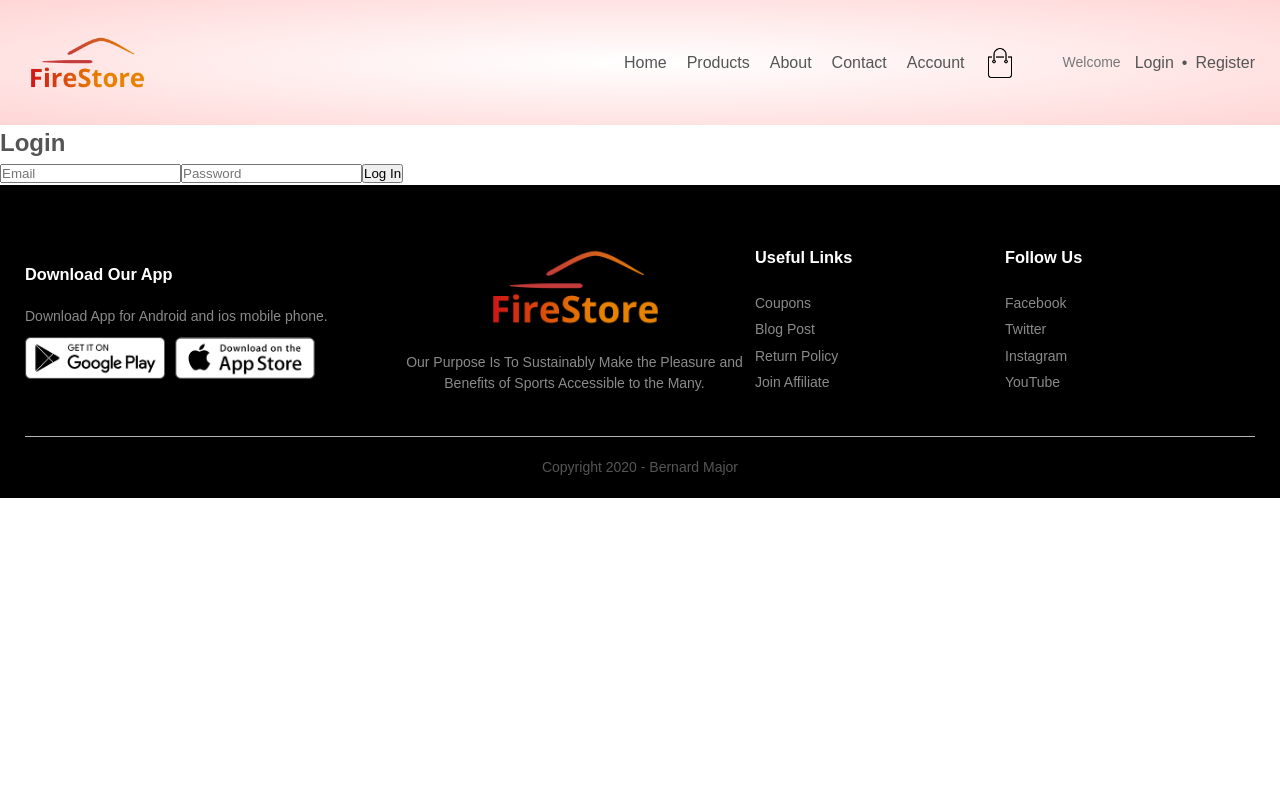
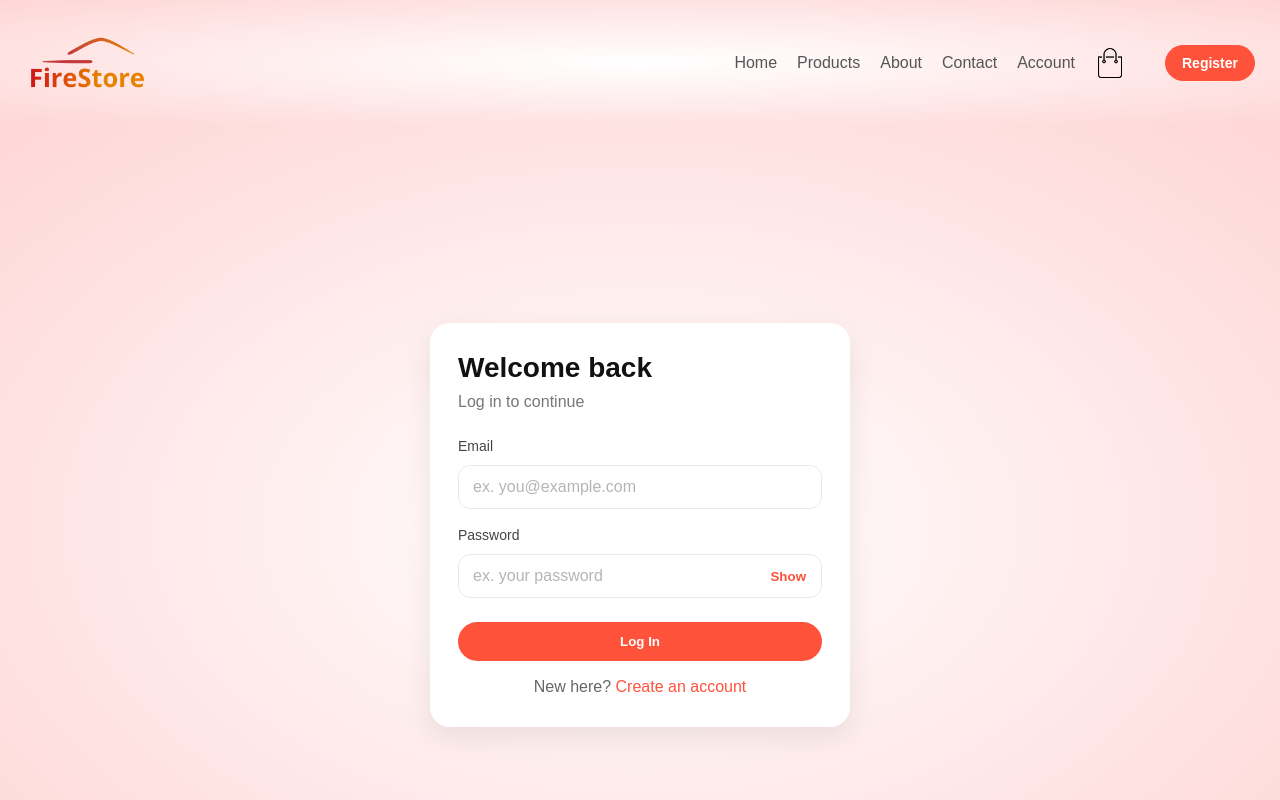
Before and after one commit to kingdomb/firestore-2020-ecommerce, a React app: page /login in a window 1280 px wide. Shown: the top 800 px of the page. Built offline with nearby package versions, Linux system fonts and the light colour scheme; the HTML template or start-up script is replaced by a standard one.

Commit message:
Header auth polish: route-aware Login/Register visibility, themed buttons, spacing + focus styles; show greeting only when logged in

```diff
--- a/src/components/Header.jsx
+++ b/src/components/Header.jsx
@@ -7,16 +7,18 @@ import { useAuth } from '../hooks/useAuth';
 export default function Header() {
   const { pathname } = useLocation();
   const isHome = pathname === '/';
+  const onLogin = pathname === '/login';
+  const onRegister = pathname === '/register';
+
   const { user, logout } = useAuth();
   const [open, setOpen] = useState(false);
 
-  const greeting = user?.name ? `Welcome, ${user.name}` : 'Welcome';
+  const greeting = user?.name ? `Welcome, ${user.name}` : '';
 
   return (
     <HeaderWrap $isHome={isHome}>
       <Container>
         <NavBar>
-          {/* Left: Logo */}
           <Logo>
             <Link to='/'>
               <img
@@ -69,7 +71,6 @@ export default function Header() {
               </ul>
             </Nav>
 
-            {/* Mobile menu toggle (only shows on small screens) */}
             <MenuIcon
               src='/images/menu.png'
               alt='Menu'
@@ -78,21 +79,34 @@ export default function Header() {
           </NavWrap>
 
           <RightSide>
-            <Greeting aria-hidden>{greeting}</Greeting>
+            {greeting && <Greeting aria-hidden>{greeting}</Greeting>}
 
-            <AuthArea>
             {user ? (
               <LogoutBtn type='button' onClick={logout}>
                 Logout
               </LogoutBtn>
             ) : (
-                <AuthLinks>
-                  <Link to='/login'>Login</Link>
-                  <span>•</span>
-                  <Link to='/register'>Register</Link>
-                </AuthLinks>
+              <AuthButtons>
+                {onLogin ? (
+                  <ButtonLink to='/register' $variant='primary'>
+                    Register
+                  </ButtonLink>
+                ) : onRegister ? (
+                  <ButtonLink to='/login' $variant='primary'>
+                    Login
+                  </ButtonLink>
+                ) : (
+                  <>
+                    <ButtonLink to='/login' $variant='ghost'>
+                      Login
+                    </ButtonLink>
+                    <ButtonLink to='/register' $variant='primary'>
+                      Register
+                    </ButtonLink>
+                  </>
                 )}
-            </AuthArea>
+              </AuthButtons>
+            )}
           </RightSide>
         </NavBar>
       </Container>
@@ -131,7 +145,7 @@ const Logo = styled.div`
 `;
 
 const NavWrap = styled.div`
-  margin-left: auto; /* shove nav rightward */
+  margin-left: auto;
   display: flex;
   align-items: center;
   gap: 12px;
@@ -159,7 +173,6 @@ const Nav = styled.nav`
     color: #ff523b;
   }
 
-  /* Mobile dropdown */
   @media (max-width: 768px) {
     position: absolute;
     top: 100%;
@@ -206,11 +219,11 @@ const MenuIcon = styled.img`
 const RightSide = styled.div`
   display: flex;
   align-items: center;
-  gap: 14px;
-  margin-left: 36px; /* was 16px — gives more space between nav and greeting */
+  gap: 20px; /* more breathing room */
+  margin-left: 40px;
 
-  @media (min-width: 1280px) {
-    margin-left: 48px; /* a touch more on very wide screens (optional) */
+  @media (max-width: 768px) {
+    display: none;
   }
 `;
 
@@ -218,42 +231,104 @@ const Greeting = styled.div`
   color: #777;
   font-size: 14px;
   white-space: nowrap;
-
-  @media (max-width: 992px) {
-    display: none;
-  }
 `;
 
-const AuthArea = styled.div`
-  display: flex;
+const AuthButtons = styled.div`
+  display: inline-flex;
   align-items: center;
-  gap: 8px;
+  gap: 10px;
+`;
 
-  @media (max-width: 768px) {
-    display: none;
+const BTN_HEIGHT = '36px';
+
+const ButtonLink = styled(Link)`
+  --brand: #ff523b;
+  --brand-dark: #563434;
+
+  display: inline-flex;
+  align-items: center;
+  justify-content: center;
+
+  height: ${BTN_HEIGHT};
+  padding: 0 16px;
+  border-radius: 9999px;
+  font-size: 14px;
+  font-weight: 600;
+  text-decoration: none;
+  line-height: 1;
+
+  border: 1px solid var(--brand);
+  transition: background 0.2s ease, color 0.2s ease, border-color 0.2s ease,
+    transform 0.15s ease;
+  will-change: transform;
+
+  ${({ $variant }) =>
+    $variant === 'primary'
+      ? `
+    background: var(--brand);
+    color: #fff;
+
+    &:hover { background: var(--brand-dark); border-color: var(--brand-dark); transform: translateY(-1px); }
+    &:active { transform: translateY(0); }
+  `
+      : `
+    background: transparent;
+    color: var(--brand);
+
+    &:hover { background: rgba(255,82,59,0.08); transform: translateY(-1px); }
+    &:active { transform: translateY(0); }
+  `}
+
+  &:focus-visible {
+    outline: none;
+    box-shadow: 0 0 0 3px rgba(255, 82, 59, 0.3);
+  }
+
+  @media (prefers-reduced-motion: reduce) {
+    transition: none;
+    &:hover,
+    &:active {
+      transform: none;
+    }
   }
 `;
 
 const LogoutBtn = styled.button`
-  background: #ff523b;
+  --brand: #ff523b;
+  --brand-dark: #563434;
+
+  height: ${BTN_HEIGHT};
+  padding: 0 16px;
+  border-radius: 9999px;
+  border: 1px solid var(--brand);
+  background: var(--brand);
   color: #fff;
-  padding: 6px 16px;
-  border-radius: 30px;
-  border: none;
+  font-size: 14px;
+  font-weight: 600;
   cursor: pointer;
-  transition: background 0.3s ease;
+
+  transition: background 0.2s ease, border-color 0.2s ease, transform 0.15s ease;
+  will-change: transform;
 
   &:hover {
-    background: #563434;
+    background: var(--brand-dark);
+    border-color: var(--brand-dark);
+    transform: translateY(-1px);
+  }
+  &:active {
+    transform: translateY(0);
+  }
+
+  &:focus-visible {
+    outline: none;
+    box-shadow: 0 0 0 3px rgba(255, 82, 59, 0.3);
+  }
+
+  @media (prefers-reduced-motion: reduce) {
+    transition: none;
+    &:hover,
+    &:active {
+      transform: none;
+    }
   }
 `;
-
-const AuthLinks = styled.div`
-  display: inline-flex;
-  align-items: center;
-  gap: 8px;
-
-  a {
-    color: #555;
-  }
-`;
--- /dev/null
+++ b/src/components/forms/Input.jsx
@@ -0,0 +1,97 @@
+// firestore:src/components/forms/Input.jsx
+import React, { useState } from 'react';
+import styled from 'styled-components';
+
+export function Input(props) {
+  return <StyledInput {...props} />;
+}
+
+export function PasswordInput({
+  id,
+  name,
+  value,
+  onChange,
+  placeholder = 'ex. your password',
+  required,
+  autoComplete = 'current-password',
+  ...rest
+}) {
+  const [show, setShow] = useState(false);
+  return (
+    <PwWrap>
+      <StyledInput
+        id={id}
+        name={name}
+        type={show ? 'text' : 'password'}
+        value={value}
+        onChange={onChange}
+        placeholder={placeholder}
+        required={required}
+        autoComplete={autoComplete}
+        {...rest}
+      />
+      <PwToggle
+        type='button'
+        onClick={() => setShow((v) => !v)}
+        aria-label={show ? 'Hide password' : 'Show password'}
+        aria-pressed={show}
+      >
+        {show ? 'Hide' : 'Show'}
+      </PwToggle>
+    </PwWrap>
+  );
+}
+
+export const Field = styled.div`
+  display: grid;
+  gap: 8px;
+`;
+
+export const Label = styled.label`
+  font-size: 14px;
+  color: #444;
+`;
+
+// styled-components
+const StyledInput = styled.input`
+  width: 100%;
+  border: 1px solid #e9e9e9;
+  border-radius: 12px;
+  padding: 12px 14px;
+  font-size: 16px;
+  color: #111;
+  transition: border-color 0.2s, box-shadow 0.2s;
+  background: #fff;
+
+  &::placeholder {
+    color: #b5b5b5;
+  } /* lighter */
+
+  &:focus {
+    outline: none;
+    border-color: #ff523b;
+    box-shadow: 0 0 0 4px rgba(255, 82, 59, 0.15);
+  }
+`;
+
+const PwWrap = styled.div`
+  position: relative;
+`;
+
+const PwToggle = styled.button`
+  position: absolute;
+  right: 8px;
+  top: 50%;
+  transform: translateY(-50%);
+  border: 0;
+  background: transparent;
+  color: #ff523b;
+  font-weight: 600;
+  cursor: pointer;
+  padding: 6px 8px;
+  border-radius: 8px;
+
+  &:hover {
+    background: rgba(255, 82, 59, 0.1);
+  }
+`;
--- a/src/pages/Login.jsx
+++ b/src/pages/Login.jsx
@@ -1,33 +1,132 @@
 // firestore:src/pages/Login.jsx
 import React, { useState } from 'react';
+import styled from 'styled-components';
+import { Input, PasswordInput, Field, Label } from '../components/forms/Input';
+// import { useAuth } from '../hooks/useAuth';
 
 export default function Login() {
+  // const { login } = useAuth();
   const [email, setEmail] = useState('');
   const [password, setPassword] = useState('');
 
   const handleSubmit = (e) => {
     e.preventDefault();
-    // TODO: call login from context
+    // login({ email, password });
   };
 
   return (
-    <div>
-      <h2>Login</h2>
-      <form onSubmit={handleSubmit}>
-        <input
+    <PageWrap>
+      <Card>
+        <Heading>Welcome back</Heading>
+        <Sub>Log in to continue</Sub>
+        <Form onSubmit={handleSubmit}>
+          <Field>
+            <Label htmlFor='email'>Email</Label>
+            <Input
+              id='email'
               type='email'
-          placeholder='Email'
+              placeholder='ex. you@example.com'
               value={email}
               onChange={(e) => setEmail(e.target.value)}
+              autoComplete='email'
+              required
             />
-        <input
-          type='password'
-          placeholder='Password'
+          </Field>
+
+          <Field>
+            <Label htmlFor='password'>Password</Label>
+            <PasswordInput
+              id='password'
               value={password}
               onChange={(e) => setPassword(e.target.value)}
+              placeholder='ex. your password'
+              autoComplete='current-password'
+              required
             />
-        <button type='submit'>Log In</button>
-      </form>
-    </div>
+          </Field>
+
+          <Actions>
+            <Button type='submit'>Log In</Button>
+          </Actions>
+        </Form>
+
+        <Alt>
+          New here? <a href='/register'>Create an account</a>
+        </Alt>
+      </Card>
+    </PageWrap>
   );
 }
+
+/* ===========================
+   styled-components (below)
+   =========================== */
+
+const PageWrap = styled.section`
+  background: radial-gradient(#fff, #ffd6d6);
+  min-height: 100vh;
+  display: grid;
+  place-items: center;
+  padding: 40px 16px;
+`;
+
+const Card = styled.div`
+  width: 100%;
+  max-width: 420px;
+  background: #fff;
+  border-radius: 20px;
+  padding: 28px;
+  box-shadow: 0 10px 30px rgba(0, 0, 0, 0.08);
+`;
+
+const Heading = styled.h1`
+  font-size: 28px;
+  line-height: 1.2;
+  color: #111;
+`;
+
+const Sub = styled.p`
+  margin-top: 6px;
+  color: #777;
+`;
+
+const Form = styled.form`
+  margin-top: 22px;
+  display: grid;
+  gap: 16px;
+`;
+
+const Actions = styled.div`
+  margin-top: 8px;
+`;
+
+const Button = styled.button`
+  width: 100%;
+  display: inline-block;
+  background: #ff523b;
+  color: #fff;
+  padding: 12px 18px;
+  border-radius: 30px;
+  border: none;
+  font-weight: 600;
+  cursor: pointer;
+  transition: background 0.25s;
+
+  &:hover {
+    background: #563434;
+  }
+`;
+
+const Alt = styled.p`
+  margin-top: 14px;
+  text-align: center;
+  color: #666;
+
+  a {
+    color: #ff523b;
+    text-decoration: none;
+  }
+  a:hover {
+    text-decoration: underline;
+  }
+`;
--- a/src/pages/Register.jsx
+++ b/src/pages/Register.jsx
@@ -1,7 +1,11 @@
 // firestore:src/pages/Register.jsx
 import React, { useState } from 'react';
+import styled from 'styled-components';
+import { Input, PasswordInput, Field, Label } from '../components/forms/Input';
+// import { useAuth } from '../hooks/useAuth';
 
 export default function Register() {
+  // const { register: registerUser } = useAuth();
   const [name, setName] = useState('');
   const [email, setEmail] = useState('');
   const [password, setPassword] = useState('');
@@ -9,39 +13,152 @@ export default function Register() {
 
   const handleSubmit = (e) => {
     e.preventDefault();
-    // TODO: validate and call register from context
+    if (password !== confirm) {
+      alert('Passwords do not match');
+      return;
+    }
+    // registerUser({ name, email, password });
   };
 
   return (
-    <div>
-      <h2>Register</h2>
-      <form onSubmit={handleSubmit}>
-        <input
+    <PageWrap>
+      <Card>
+        <Heading>Create your account</Heading>
+        <Sub>Join FireStore in seconds</Sub>
+
+        <Form onSubmit={handleSubmit}>
+          <Field>
+            <Label htmlFor='name'>Name</Label>
+            <Input
+              id='name'
               type='text'
-          placeholder='Name'
+              placeholder='ex. Jane Doe'
               value={name}
               onChange={(e) => setName(e.target.value)}
+              autoComplete='name'
+              required
             />
-        <input
+          </Field>
+
+          <Field>
+            <Label htmlFor='email'>Email</Label>
+            <Input
+              id='email'
               type='email'
-          placeholder='Email'
+              placeholder='ex. you@example.com'
               value={email}
               onChange={(e) => setEmail(e.target.value)}
+              autoComplete='email'
+              required
             />
-        <input
-          type='password'
-          placeholder='Password'
+          </Field>
+
+          <Field>
+            <Label htmlFor='password'>Password</Label>
+            <PasswordInput
+              id='password'
               value={password}
               onChange={(e) => setPassword(e.target.value)}
+              placeholder='ex. 8+ characters'
+              autoComplete='new-password'
+              required
             />
-        <input
-          type='password'
-          placeholder='Confirm Password'
+          </Field>
+
+          <Field>
+            <Label htmlFor='confirm'>Confirm Password</Label>
+            <PasswordInput
+              id='confirm'
               value={confirm}
               onChange={(e) => setConfirm(e.target.value)}
+              placeholder='ex. confirm password'
+              autoComplete='new-password'
+              required
             />
-        <button type='submit'>Register</button>
-      </form>
-    </div>
+          </Field>
+
+          <Actions>
+            <Button type='submit'>Create Account</Button>
+          </Actions>
+        </Form>
+
+        <Alt>
+          Already have an account? <a href='/login'>Log in</a>
+        </Alt>
+      </Card>
+    </PageWrap>
   );
 }
+
+/* ===========================
+   styled-components (below)
+   =========================== */
+
+const PageWrap = styled.section`
+  background: radial-gradient(#fff, #ffd6d6);
+  min-height: 100vh;
+  display: grid;
+  place-items: center;
+  padding: 40px 16px;
+`;
+
+const Card = styled.div`
+  width: 100%;
+  max-width: 520px;
+  background: #fff;
+  border-radius: 20px;
+  padding: 28px;
+  box-shadow: 0 10px 30px rgba(0, 0, 0, 0.08);
+`;
+
+const Heading = styled.h1`
+  font-size: 28px;
+  line-height: 1.2;
+  color: #111;
+`;
+
+const Sub = styled.p`
+  margin-top: 6px;
+  color: #777;
+`;
+
+const Form = styled.form`
+  margin-top: 22px;
+  display: grid;
+  gap: 16px;
+`;
+
+const Actions = styled.div`
+  margin-top: 8px;
+`;
+
+const Button = styled.button`
+  width: 100%;
+  display: inline-block;
+  background: #ff523b;
+  color: #fff;
+  padding: 12px 18px;
+  border-radius: 30px;
+  border: none;
+  font-weight: 600;
+  cursor: pointer;
+  transition: background 0.25s;
+
+  &:hover {
+    background: #563434;
+  }
+`;
+
+const Alt = styled.p`
+  margin-top: 14px;
+  text-align: center;
+  color: #666;
+
+  a {
+    color: #ff523b;
+    text-decoration: none;
+  }
+  a:hover {
+    text-decoration: underline;
+  }
+`;
```
Lines whose indentation alone changed are shown as unchanged.
